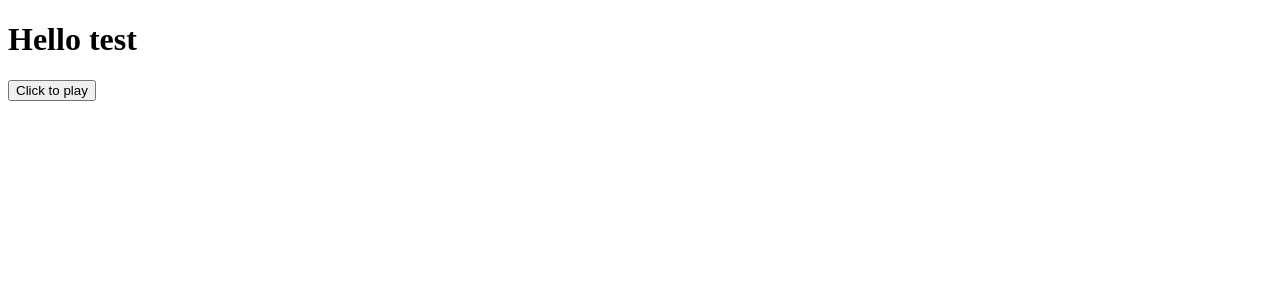
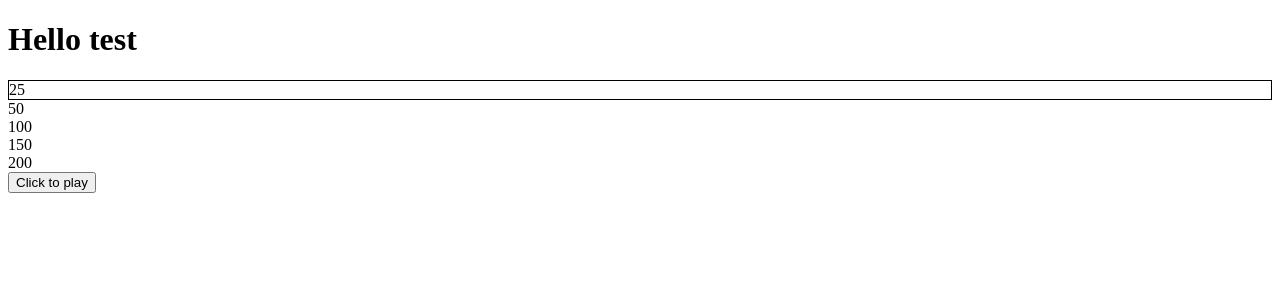
Before and after one commit to jacokyle01/type-wars, a React (Vite) app in the folder frontend/: page / in a window 1280 px wide. Shown: the top 300 px of the page. Built offline with nearby package versions, Linux system fonts and the light colour scheme.

Commit message:
generate test with word count as a function of selection

```diff
--- a/frontend/src/components/Play.tsx
+++ b/frontend/src/components/Play.tsx
@@ -11,7 +11,7 @@ let interval: number = 0;
 
 export const Play: React.FC<PlayProps> = ({ name }) => {
   const [mode, setMode] = useState<Mode>('notStarted');
-  const [wordLimit, setWordLimit] = useState(100);
+  const [wordLimit, setWordLimit] = useState(25);
   const [typingResult, setTypingResult] = useState<TypingResult>('null');
   const [wordsTyped, setWordsTyped] = useState(0);
 
@@ -43,7 +43,10 @@ export const Play: React.FC<PlayProps> = ({ name }) => {
   //TODO wpm
   //TODO uses a constant!
   const getWpm = () => {
-    return wordsTyped * 60 / (10 - remainingTime);
+    if (remainingTime == 10) {
+      return 0;
+    }
+    return (wordsTyped * 60) / (10 - remainingTime);
   };
 
   const handleEnd = () => {
@@ -67,7 +70,7 @@ export const Play: React.FC<PlayProps> = ({ name }) => {
     e.preventDefault();
     const { key } = e;
     if (key === targetString.charAt(completionIndex)) {
-      if (key == " ") {
+      if (key == ' ') {
         setWordsTyped(wordsTyped + 1);
       }
       setTypingResult('correct');
@@ -78,13 +81,28 @@ export const Play: React.FC<PlayProps> = ({ name }) => {
     }
   };
 
+  const isSelected = (wc: number) => {
+    return wc == wordLimit ? "currentWordLimit" : "wordLimit";
+  }
+
   return (
     <>
       <h1>Hello {name}</h1>
       {(() => {
         switch (mode) {
           case 'notStarted':
-            return <button onClick={() => handleStart()}>Click to play</button>;
+            return (
+              <>
+                <div id="timeSelect">
+                  <div className={isSelected(25)} onClick={() => setWordLimit(25)}>25</div>
+                  <div className={isSelected(50)} onClick={() => setWordLimit(50)}>50</div>
+                  <div className={isSelected(100)} onClick={() => setWordLimit(100)}>100</div>
+                  <div className={isSelected(150)} onClick={() => setWordLimit(150)}>150</div>
+                  <div className={isSelected(200)} onClick={() => setWordLimit(200)}>200</div>
+                </div>
+                <button onClick={() => handleStart()}>Click to play</button>
+              </>
+            );
           case 'inProgress': //could be a separate component
             return (
               <>
--- a/frontend/src/index.css
+++ b/frontend/src/index.css
@@ -9,3 +9,7 @@
 *:focus {
   outline: none;
 }
+
+.currentWordLimit {
+  border: 1px solid black;
+}
```
